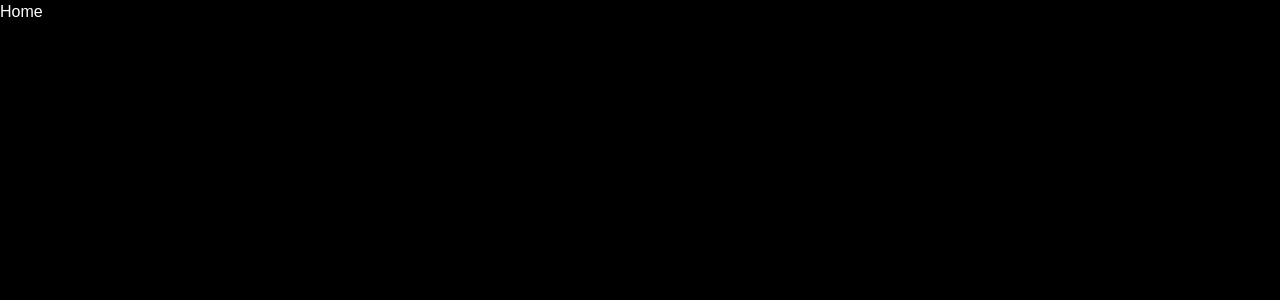
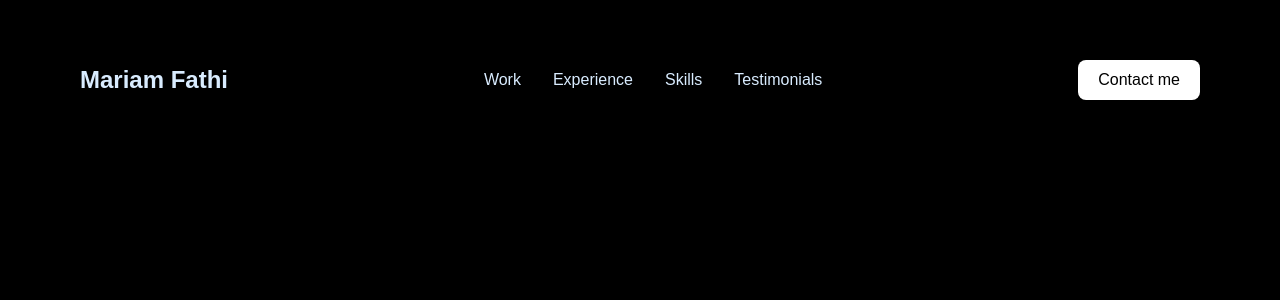
Before and after one commit to Mariam-Fathi/mf-portfolio, a Next.js app: page / in a window 1280 px wide. Shown: the top 300 px of the page. Built offline with nearby package versions, Linux system fonts and the light colour scheme; a web font is replaced by a local one.

Commit message:
add navbar component

```diff
--- a/src/app/page.tsx
+++ b/src/app/page.tsx
@@ -1,7 +1,10 @@
 import React from 'react'
+import Navbar from "@/components/Navbar";
 
 export default function Home() {
     return (
-        <div>Home</div>
+        <>
+            <Navbar />
+        </>
     )
 }
--- /dev/null
+++ b/src/components/Navbar.tsx
@@ -0,0 +1,57 @@
+'use client';
+
+import { useState, useEffect } from "react";
+
+import { navLinks } from "@/constants";
+
+const NavBar = () => {
+    // track if the user has scrolled down the page
+    const [scrolled, setScrolled] = useState(false);
+
+    useEffect(() => {
+        // create an event listener for when the user scrolls
+        const handleScroll = () => {
+            // check if the user has scrolled down at least 10px
+            // if so, set the state to true
+            const isScrolled = window.scrollY > 10;
+            setScrolled(isScrolled);
+        };
+
+        // add the event listener to the window
+        window.addEventListener("scroll", handleScroll);
+
+        // cleanup the event listener when the component is unmounted
+        return () => window.removeEventListener("scroll", handleScroll);
+    }, []);
+
+    return (
+        <header className={`navbar ${scrolled ? "scrolled" : "not-scrolled"}`}>
+            <div className="inner">
+                <a href="#hero" className="logo">
+                    Mariam Fathi
+                </a>
+
+                <nav className="desktop">
+                    <ul>
+                        {navLinks.map(({ link, name }) => (
+                            <li key={name} className="group">
+                                <a href={link}>
+                                    <span>{name}</span>
+                                    <span className="underline" />
+                                </a>
+                            </li>
+                        ))}
+                    </ul>
+                </nav>
+
+                <a href="#contact" className="contact-btn group">
+                    <div className="inner">
+                        <span>Contact me</span>
+                    </div>
+                </a>
+            </div>
+        </header>
+    );
+}
+
+export default NavBar;
--- a/src/constants/index.ts
+++ b/src/constants/index.ts
@@ -78,3 +78,22 @@
     thumbnail: "./MF2.png",
   },
 ];
+
+export const navLinks = [
+    {
+        name: "Work",
+        link: "#work",
+    },
+    {
+        name: "Experience",
+        link: "#experience",
+    },
+    {
+        name: "Skills",
+        link: "#skills",
+    },
+    {
+        name: "Testimonials",
+        link: "#testimonials",
+    },
+];
```
